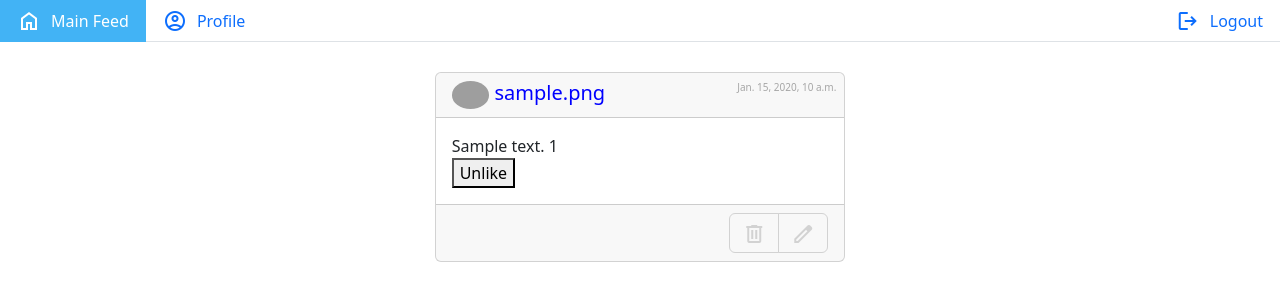
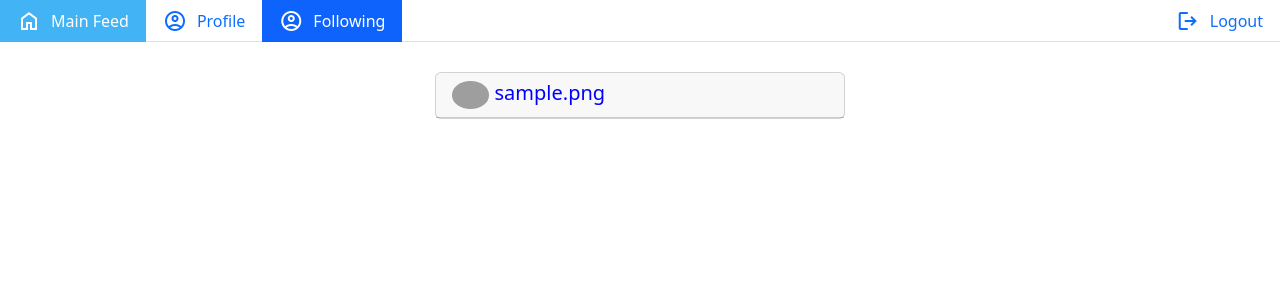
Before and after one commit to hungtran27411/Ruckus, a Django app: page /following/ in a window 1280 px wide. Shown: the top 301 px of the page. Run offline with Django 4.2, Linux system fonts and the light colour scheme; a user stored in the database is signed in; tables that the repository leaves empty hold one stand-in row (values such as "Sample post"); grey boxes are pictures that could not be loaded.

Commit message:
following nav and html completed

```diff
--- a/main_app/templates/base.html
+++ b/main_app/templates/base.html
@@ -31,6 +31,9 @@
                 <a class="nav-link" id="nav-profile-tab" href="{% url 'profile_detail' profile_id=user.profile.id %}" role="tab" aria-controls="nav-profile" aria-selected="false"><span class="material-symbols-outlined">
                     account_circle
                     </span><span class="tab-text">Profile</span></a>
+                <a class="nav-link" id="nav-profile-tab" href="{% url 'following_page' %}" role="tab" aria-controls="nav-profile" aria-selected="false"><span class="material-symbols-outlined">
+                    account_circle
+                    </span><span class="tab-text">Following</span></a>
                 <div class="ms-auto"></div>
                     <a class="nav-link" id="nav-logout-tab" href="{% url 'logout' %}" role="tab" aria-controls="nav-logout" aria-selected="false"><span class="material-symbols-outlined">
                         logout
--- a/main_app/templates/following_page.html
+++ b/main_app/templates/following_page.html
@@ -12,52 +12,11 @@
           {% else %}
           <p>No profile picture available</p>
           {% endif %}
-          <div class="timestamp">{{ post.created_at }}</div>
           {% if user.is_authenticated %}
           <a class="custom-link" href="{% url 'profile_detail' profile_id=post.profile.id %}">{% endif %}{{ post.profile }}</a>
         </h5>
-        <div class="card-body">
-          <div class="text-center"></div>
-          {{ post.content }}
-          {{ post.likes.count }}
-          {% if user.is_authenticated %}
-              {% if user.profile in post.likes.all %}
-
-                  <form action="{% url 'unlike_post' post.id %}" method="post">
-                      {% csrf_token %}
-                      <button type="submit">Unlike</button>
-                  </form>
-              {% else %}
-                  <form action="{% url 'like_post' post.id %}" method="post">
-                      {% csrf_token %}
-                      <button type="submit">Like</button>
-                  </form>
-              {% endif %}
-          {% endif %}
-        </div>
-          {% if post.profile == user.profile %}
-          <div class="card-footer d-flex justify-content-end">
-            <div class="btn-group" role="group" aria-label="Edit or delete button group">
-              <button type="button" class="btn btn-outline-secondary btn-content">
-                <a href="{% url 'delete_post' pk=post.pk %}?delete_action=true">
-                  <span class="material-symbols-outlined utility">
-                    delete
-                  </span>
-                </a>
-              </button>
-              <button type="button" class="btn btn-outline-secondary btn-content">
-                <a href="{% url 'update_post' pk=post.pk %}?edit_action=true">
-                  <span class="material-symbols-outlined utility">
-                    edit
-                  </span>
-                </a>
-              </button>
-            </div>
-          </div>
-          {% endif %}
         </div>
       </div>
     </div>
-  </div>
 {% endfor %}
 {% endblock content %}
```
